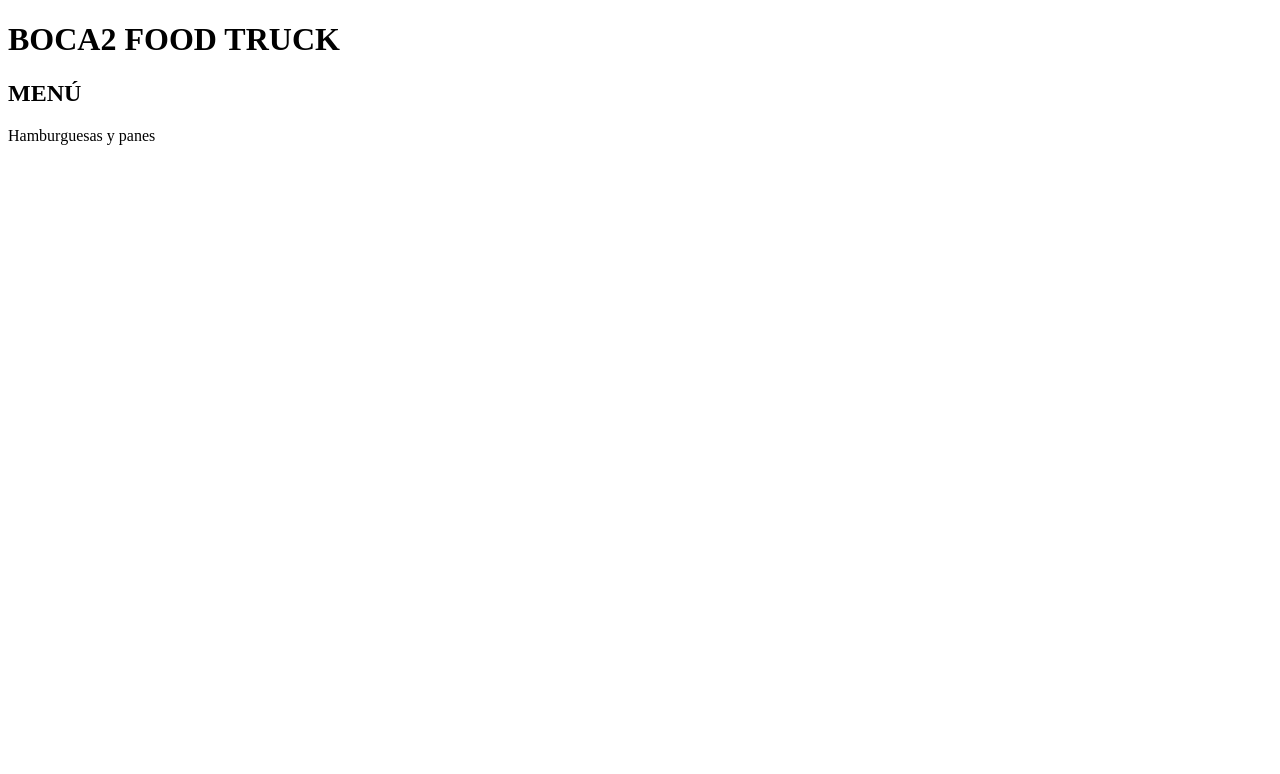
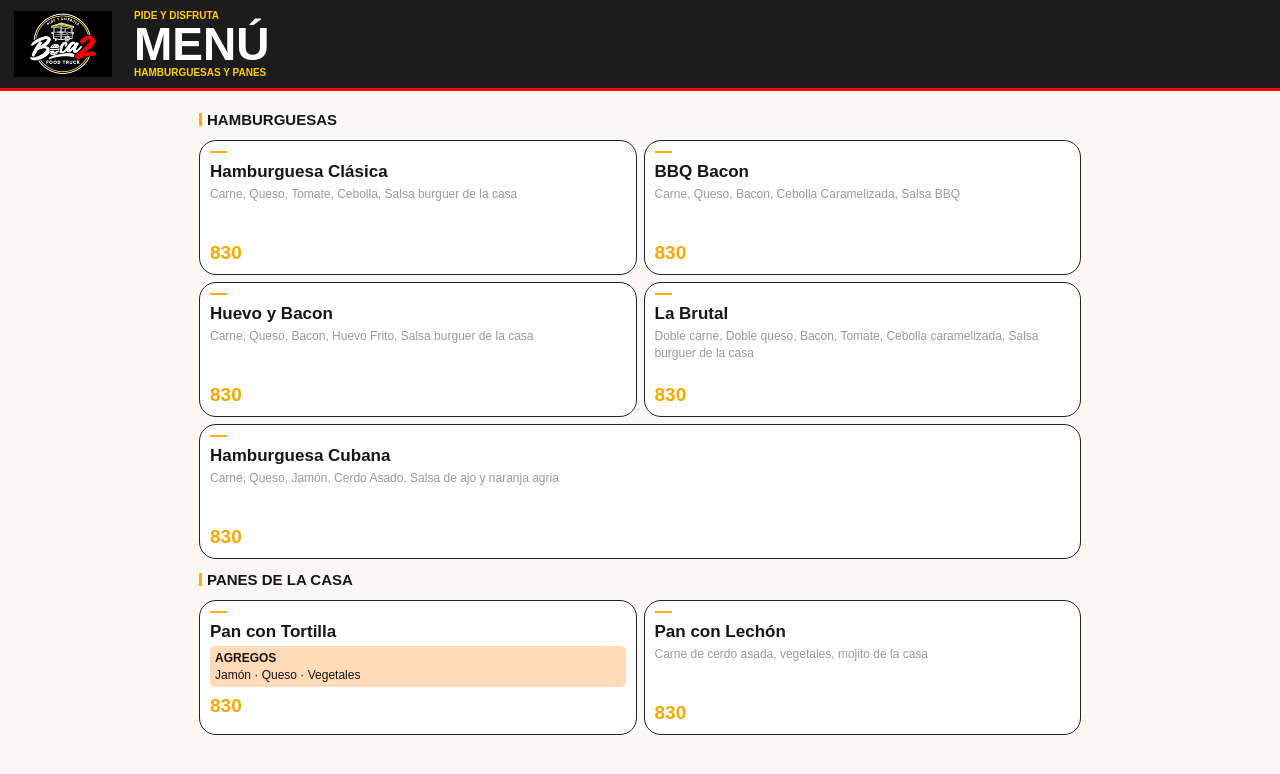
Before and after one commit to ejardiel/menu-boca2, a plain HTML site: page index.html in a window 1280 px wide. Drawn offline with Linux system fonts and the light colour scheme.

Commit message:
Revise index.html for menu layout and styling
Updated the HTML structure and styles for the menu page.

```diff
--- a/index.html
+++ b/index.html
@@ -2,13 +2,222 @@
 <!DOCTYPE html>
 <html lang="es">
 <head>
-    <meta charset="UTF-8">
-    <meta name="viewport" content="width=device-width, initial-scale=1.0">
-    <title>Boca2 - Menú</title>
+  <meta charset="UTF-8">
+  <meta name="viewport" content="width=device-width, initial-scale=1.0">
+  <title>Boca2 | Menú</title>
+  <style>
+    * { box-sizing: border-box; }
+
+    body {
+      margin: 0;
+      background: #faf9f7;
+      color: #161616;
+      font-family: Arial, Helvetica, sans-serif;
+    }
+
+    header {
+      display: flex;
+      align-items: center;
+      gap: 22px;
+      padding: 8px 14px;
+      background: #1c1c1c;
+      color: white;
+      border-bottom: 3px solid red;
+    }
+
+    header img {
+      width: 98px;
+      height: 72px;
+      object-fit: contain;
+    }
+
+    .slogan {
+      color: #ffce00;
+      font-size: 10px;
+      font-weight: bold;
+    }
+
+    h1 {
+      margin: 0;
+      font-size: clamp(32px, 9vw, 46px);
+      line-height: 1;
+    }
+
+    main {
+      max-width: 900px;
+      margin: auto;
+      padding: 8px 9px 30px;
+    }
+
+    .category {
+      margin: 12px 0;
+      display: flex;
+      align-items: center;
+      gap: 5px;
+      font-size: 11px;
+      font-weight: bold;
+    }
+
+    .category::before {
+      content: "";
+      width: 3px;
+      height: 13px;
+      background: #ffad00;
+    }
+
+    .grid {
+      display: grid;
+      grid-template-columns: repeat(2, minmax(0, 1fr));
+      gap: 7px;
+    }
+
+    .product {
+      min-height: 94px;
+      padding: 10px;
+      background: white;
+      border: 1px solid #222;
+      border-radius: 17px;
+      display: flex;
+      flex-direction: column;
+    }
+
+    .product::before {
+      content: "";
+      width: 17px;
+      height: 2px;
+      background: #ffad00;
+      margin-bottom: 9px;
+    }
+
+    .product h2 {
+      margin: 0 0 4px;
+      font-size: 12px;
+    }
+
+    .description {
+      color: #999;
+      font-size: 7px;
+      line-height: 1.4;
+      flex: 1;
+    }
+
+    .price {
+      margin-top: 8px;
+      color: #f5a900;
+      font-size: 15px;
+      font-weight: bold;
+    }
+
+    .wide {
+      grid-column: 1 / -1;
+      min-height: 80px;
+    }
+
+    .tag {
+      padding: 5px;
+      border-radius: 5px;
+      background: #ffdbb8;
+      font-size: 7px;
+    }
+
+    .tag strong {
+      display: block;
+      margin-bottom: 3px;
+    }
+
+    @media (min-width: 700px) {
+      .product h2 { font-size: 17px; }
+      .description, .tag { font-size: 12px; }
+      .price { font-size: 19px; }
+      .category { font-size: 15px; }
+      .product { min-height: 135px; }
+    }
+  </style>
 </head>
 <body>
-    <h1>BOCA2 FOOD TRUCK</h1>
-    <h2>MENÚ</h2>
-    <p>Hamburguesas y panes</p>
+
+<header>
+  <img src="logo.png" alt="Boca2 Food Truck">
+  <div>
+    <div class="slogan">PIDE Y DISFRUTA</div>
+    <h1>MENÚ</h1>
+    <div class="slogan">HAMBURGUESAS Y PANES</div>
+  </div>
+</header>
+
+<main>
+  <div class="category">HAMBURGUESAS</div>
+
+  <section class="grid">
+    <article class="product">
+      <h2>Hamburguesa Clásica</h2>
+      <div class="description">
+        Carne, Queso, Tomate, Cebolla,
+        Salsa burguer de la casa
+      </div>
+      <div class="price">830</div>
+    </article>
+
+    <article class="product">
+      <h2>BBQ Bacon</h2>
+      <div class="description">
+        Carne, Queso, Bacon, Cebolla
+        Caramelizada, Salsa BBQ
+      </div>
+      <div class="price">830</div>
+    </article>
+
+    <article class="product">
+      <h2>Huevo y Bacon</h2>
+      <div class="description">
+        Carne, Queso, Bacon, Huevo Frito,
+        Salsa burguer de la casa
+      </div>
+      <div class="price">830</div>
+    </article>
+
+    <article class="product">
+      <h2>La Brutal</h2>
+      <div class="description">
+        Doble carne, Doble queso, Bacon,
+        Tomate, Cebolla caramelizada,
+        Salsa burguer de la casa
+      </div>
+      <div class="price">830</div>
+    </article>
+
+    <article class="product wide">
+      <h2>Hamburguesa Cubana</h2>
+      <div class="description">
+        Carne, Queso, Jamón, Cerdo Asado,
+        Salsa de ajo y naranja agria
+      </div>
+      <div class="price">830</div>
+    </article>
+  </section>
+
+  <div class="category">PANES DE LA CASA</div>
+
+  <section class="grid">
+    <article class="product">
+      <h2>Pan con Tortilla</h2>
+      <div class="tag">
+        <strong>AGREGOS</strong>
+        Jamón · Queso · Vegetales
+      </div>
+      <div class="price">830</div>
+    </article>
+
+    <article class="product">
+      <h2>Pan con Lechón</h2>
+      <div class="description">
+        Carne de cerdo asada, vegetales,
+        mojito de la casa
+      </div>
+      <div class="price">830</div>
+    </article>
+  </section>
+</main>
+
 </body>
 </html>
```
